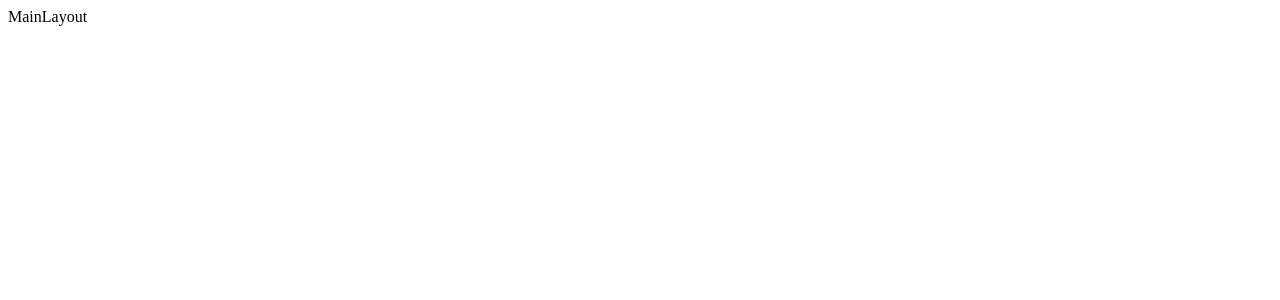
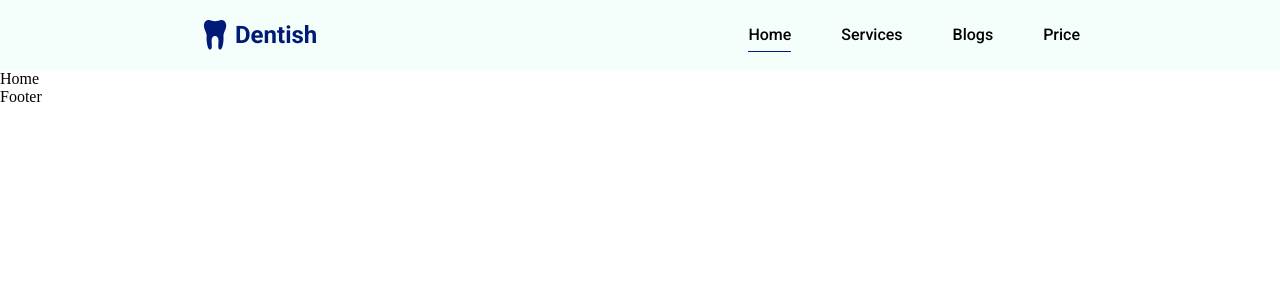
Before and after one commit to azimjonjalilov/dentist-clinic-frontend, a React (Vite) app: page / in a window 1280 px wide. Shown: the top 300 px of the page. Built offline with nearby package versions, Linux system fonts and the light colour scheme.

Commit message:
header part done

```diff
--- a/src/components/layout/mainLayout/MainLayout.jsx
+++ b/src/components/layout/mainLayout/MainLayout.jsx
@@ -1,9 +1,15 @@
-import React from 'react'
+import { Outlet } from "react-router-dom";
+import Header from "../../ui/header/Header";
+import Footer from "../../ui/footer/Footer";
 
 const MainLayout = () => {
   return (
-    <div>MainLayout</div>
-  )
-}
+    <>
+      <Header />
+      <Outlet />
+      <Footer />
+    </>
+  );
+};
 
-export default MainLayout
+export default MainLayout;
--- a/src/components/ui/footer/Footer.jsx
+++ b/src/components/ui/footer/Footer.jsx
@@ -2,7 +2,7 @@ import "./Footer.css";
 import styles from "./Footer.module.css";
 
 const Footer = () => {
-  return <div>Footer</div>;
+  return <footer>Footer</footer>;
 };
 
 export default Footer;
--- a/src/components/ui/header/Header.jsx
+++ b/src/components/ui/header/Header.jsx
@@ -1,8 +1,57 @@
+import { Link, NavLink } from "react-router-dom";
 import "./Header.css";
 import styles from "./Header.module.css";
+import { TeethIcon } from "../icons/Icons";
 
 const Header = () => {
-  return <Header>Header</Header>;
+  return (
+    <header className={`container ${styles.header}`}>
+      <Link to="/" className={styles.logo}>
+        <TeethIcon />
+        <span>Dentish</span>
+      </Link>
+
+      <nav className={styles.navbar}>
+        <ul className={styles.navbarList}>
+          <li className={styles.navbarLink}>
+            <NavLink
+              to="/"
+              className={({ isActive }) => (isActive ? styles.active : "")}
+            >
+              Home
+            </NavLink>
+          </li>
+
+          <li>
+            <NavLink
+              to="/services"
+              className={({ isActive }) => (isActive ? styles.active : "")}
+            >
+              Services
+            </NavLink>
+          </li>
+
+          <li>
+            <NavLink
+              to="/blogs"
+              className={({ isActive }) => (isActive ? styles.active : "")}
+            >
+              Blogs
+            </NavLink>
+          </li>
+
+          <li>
+            <NavLink
+              to="/price"
+              className={({ isActive }) => (isActive ? styles.active : "")}
+            >
+              Price
+            </NavLink>
+          </li>
+        </ul>
+      </nav>
+    </header>
+  );
 };
 
 export default Header;
--- a/src/components/ui/header/Header.module.css
+++ b/src/components/ui/header/Header.module.css
@@ -0,0 +1,60 @@
+.header {
+  width: 100%;
+  padding-top: 20px;
+  padding-bottom: 20px;
+  display: flex;
+  align-items: center;
+  justify-content: space-between;
+  background-color: #f4fffb;
+
+  .logo {
+    text-decoration: none;
+    display: flex;
+    align-items: center;
+    gap: 5px;
+
+    span {
+      font-size: 24px;
+      line-height: 1;
+      font-weight: 700;
+      font-family: var(--roboto);
+      color: #001a78;
+    }
+  }
+}
+
+.navbarList {
+  display: flex;
+  align-items: center;
+  gap: 50px;
+
+  a {
+    text-decoration: none;
+    font-size: 16px;
+    line-height: 1;
+    font-weight: 500;
+    color: #000000;
+    font-family: var(--roboto);
+    position: relative;
+    transition: all 0.3s ease;
+
+    &::after {
+      content: "";
+      width: 0%;
+      height: 1px;
+      background-color: #001a78;
+      position: absolute;
+      bottom: -8px;
+      left: 0;
+      transition: all 0.3s ease;
+    }
+
+    &:hover::after {
+      width: 100%;
+    }
+
+    &.active::after {
+      width: 100%;
+    }
+  }
+}
--- /dev/null
+++ b/src/components/ui/icons/Icons.jsx
@@ -0,0 +1,19 @@
+const TeethIcon = ({ className }) => {
+  return (
+    <svg
+      width="30"
+      height="30"
+      viewBox="0 0 30 30"
+      fill="none"
+      xmlns="http://www.w3.org/2000/svg"
+      className={className}
+    >
+      <path
+        d="M15.0558 16.0215C17.2707 16.0215 18.2977 17.703 18.5143 20.0898C18.5653 20.6612 18.5119 21.4937 18.4388 22.4584C18.1899 25.6628 17.9035 29.6003 20.0372 29.6003C21.8414 29.6003 22.7686 26.1381 23.3035 22.1922C23.82 18.2856 23.273 16.3417 23.5416 14.6073C24.0544 11.3209 26.9236 8.37436 26.0372 4.18374C25.5464 1.85921 24.2668 0.765611 22.9983 0.306236C20.0775 -0.756889 18.1913 1.29155 15.0549 1.29155C11.9185 1.29155 10.0327 -0.756889 7.1105 0.306236C5.84347 0.765611 4.56378 1.85921 4.07206 4.18374C3.1866 8.37389 6.05441 11.3209 6.56863 14.6073C6.83722 16.3417 6.29066 18.2856 6.80722 22.1922C7.34206 26.1386 8.26925 29.6003 10.0735 29.6003C12.2058 29.6003 11.9213 25.6628 11.6719 22.4584C11.5988 21.4942 11.5449 20.6612 11.596 20.0898C11.8116 17.703 12.8532 16.0215 15.0549 16.0215H15.0558Z"
+        fill="#001A78"
+      />
+    </svg>
+  );
+};
+
+export { TeethIcon };
--- a/src/index.css
+++ b/src/index.css
@@ -0,0 +1,25 @@
+@import url("https://fonts.googleapis.com/css2?family=Roboto:ital,wght@0,100..900;1,100..900&display=swap");
+
+:root {
+  --roboto: "Roboto", sans-serif;
+}
+
+* {
+  margin: 0;
+  padding: 0;
+  box-sizing: border-box;
+}
+
+ul,
+ol {
+  list-style-type: none;
+}
+
+a {
+  text-decoration: none;
+}
+
+.container {
+  padding-left: 200px;
+  padding-right: 200px;
+}
```
Also changed, not shown: src/routes/AppRouter.jsx (+9 -9 lines).
